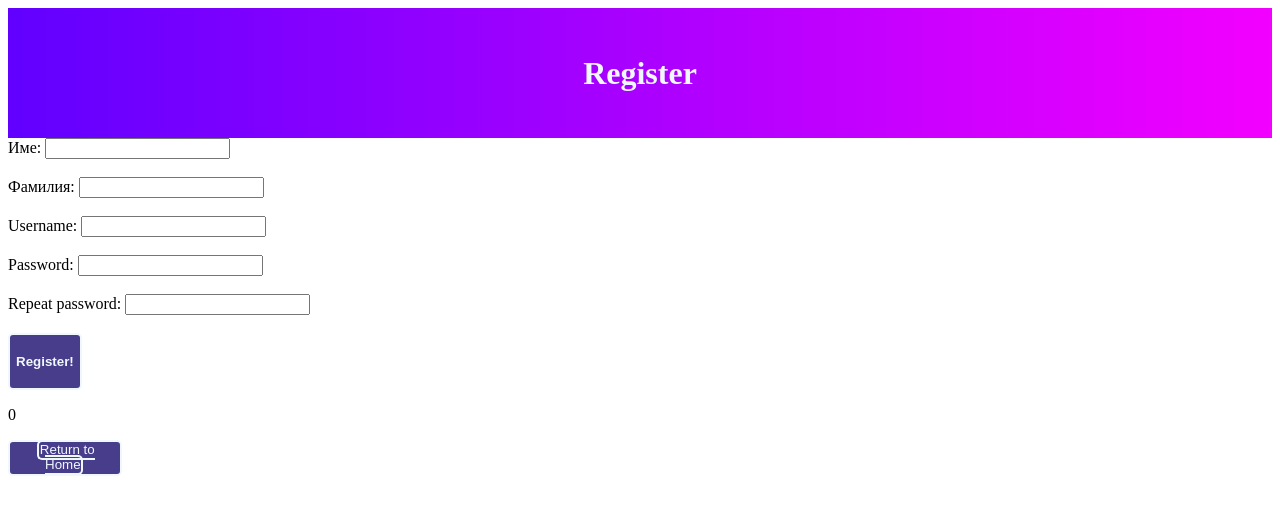
After one commit to vpatrikov/vacation_manager, a PHP site: page /register.php in a window 1280 px wide. The commit adds this page. Shown: the top 515 px of the page. Run offline with PHP 8.4, Linux system fonts and the light colour scheme.

Commit message:
Seperated login and register. Did needed changes

```diff
--- a/Site/index.php
+++ b/Site/index.php
@@ -13,6 +13,7 @@
     <header>
         <h1>Vacation Manager</h1>
         <nav>
+            <a href="register.php">Register</a>
             <a href="login.php">Login</a>
             <a href="index.php">Home</a>
             <a href="teams.php">Teams</a>
--- a/Site/projects.php
+++ b/Site/projects.php
@@ -13,6 +13,7 @@
     <header>
         <h1>Projects</h1>
         <nav>
+            <a href="register.php">Register</a>
             <a href="login.php">Login</a>
             <a href="index.php">Home</a>
             <a href="teams.php">Teams</a>
--- /dev/null
+++ b/Site/register.php
@@ -0,0 +1,33 @@
+<!DOCTYPE html>
+<html lang="en">
+<head>
+    <meta charset="UTF-8">
+    <meta http-equiv="X-UA-Compatible" content="IE=edge">
+    <meta name="viewport" content="width=device-width, initial-scale=1.0">
+    <link rel="stylesheet" href="style.css">
+    <title>Register</title>
+</head>
+<body>
+    <header>
+        <h1>Register</h1>
+    </header>
+    <div id="regist">
+        <label for="fname">Име:</label>
+        <input type="text" id="fname" name="fname" maxlength="10"><br><br>
+        <label for="lname">Фамилия:</label>
+        <input type="text" id="lname" name="lname" maxlength="15"><br><br>
+        <label for="nickname">Username:</label>
+        <input type="text" id="nickname" name="nickname" maxlength="12"><br><br>
+        <label for="password">Password:</label>
+        <input type="password" id="password" name="password" maxlength="10"><br><br>
+        <label for="passwordRep">Repeat password:</label>
+        <input type="password" id="passwordRep" name="passwordRep" maxlength="10"><br><br>
+        <button>
+            <h4>Register!</h4>
+        </button>
+        <p id="isisnt" style="font-size:medium">0</p>
+        <button><a href="index.php">Return to Home</a></button>
+    </div>
+
+</body>
+</html>
--- a/Site/teams.php
+++ b/Site/teams.php
@@ -13,6 +13,7 @@
     <header>
         <h1>Teams</h1>
         <nav>
+            <a href="register.php">Register</a>
             <a href="login.php">Login</a>
             <a href="index.php">Home</a>
             <a href="teams.php">Teams</a>
--- a/Site/vacations.php
+++ b/Site/vacations.php
@@ -13,6 +13,7 @@
     <header>
         <h1>Vacations</h1>
         <nav>
+            <a href="register.php">Register</a>
             <a href="login.php">Login</a>
             <a href="index.php">Home</a>
             <a href="teams.php">Teams</a>
--- a/testconn.php
+++ b/testconn.php
@@ -1,9 +1,9 @@
 <?php
     $pdo = new PDO ('sqlite:Database.db');
 
-    $statement = $pdo->query("SELECT * FROM Projects");
+    #$statement = $pdo->query("SELECT * FROM Projects");
 
-    $rows = $statement->fetchAll(PDO::FETCH_ASSOC);
+    #$rows = $statement->fetchAll(PDO::FETCH_ASSOC);
 
-    var_dump($rows);
+    #var_dump($rows);
 ?>
```
Also changed, not shown: Site/login.php (+8 -20 lines).
